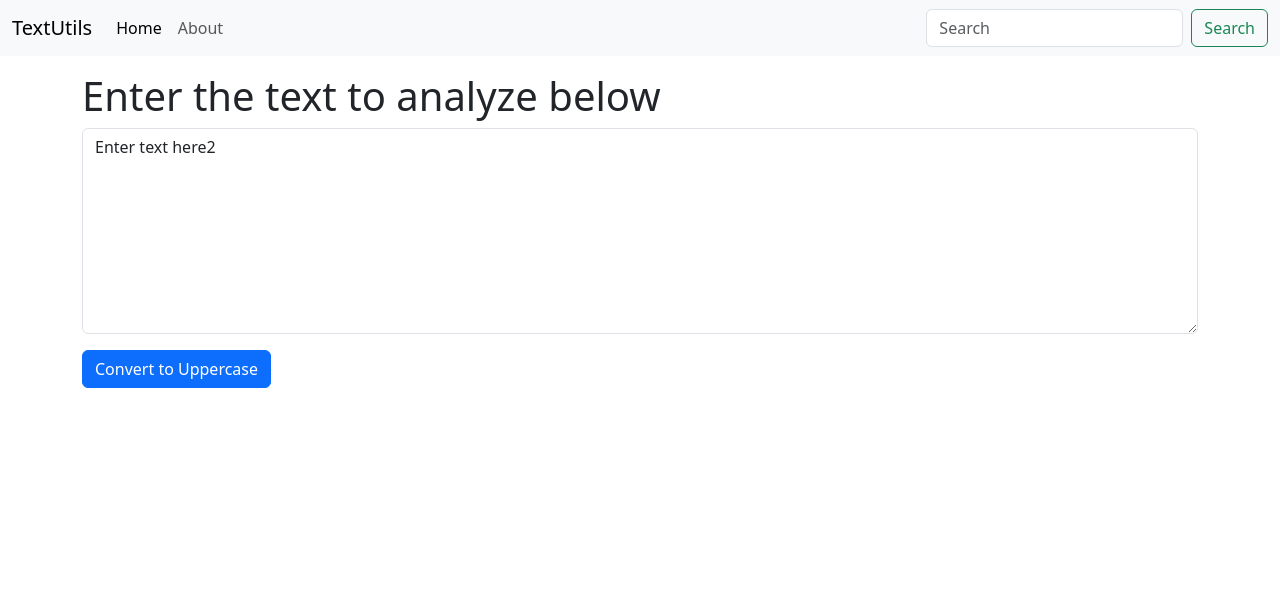
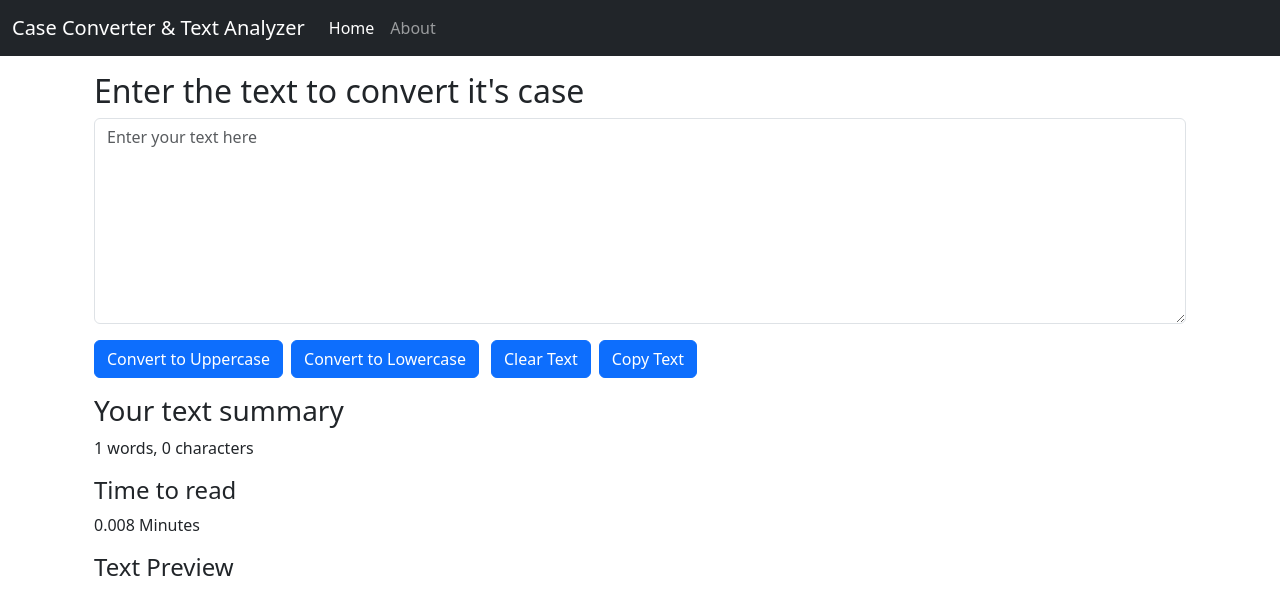
Before and after one commit to akshaykhare0501/my-app, a React (Create React App) app: page / in a window 1280 px wide. Shown: the top 614 px of the page. Built offline with nearby package versions, Linux system fonts and the light colour scheme.

Commit message:
Enable dark mode

```diff
--- a/src/App.js
+++ b/src/App.js
@@ -1,16 +1,20 @@
 import './App.css';
 import Navbar from './Components/Navbar';
 import TextForm from './Components/TextForm';
+// import About from './Components/About';
 
 function App() {
   return (
     <>
-      <Navbar title="TextUtils" aboutTextUtils="About" />
+      <Navbar title="Case Converter & Text Analyzer" aboutTextUtils="About" />
       {/* <Navbar/> This will use deault props */}
 
       <div className="container my-3">
-        <TextForm heading="Enter the text to analyze below"/>
+        <TextForm heading="Enter the text to convert it's case"/>
+        {/* <About/> */}
       </div>
+
+
 
     </>
 
--- /dev/null
+++ b/src/Components/About.js
@@ -0,0 +1,81 @@
+import React, { useState } from 'react'
+
+export default function About() {
+
+    const [myStyle, setMyStyle] = useState({
+        color: 'black',
+        backgroundColor: 'white'
+    })
+
+    // let myStyle={
+    //     color: 'white',
+    //     backgroundColor: 'black'
+    // }
+
+    const [btnText, setBtnText] = useState("Enable Dark Mode")
+
+    const toggleStyle = ()=>{
+        if(myStyle.color === "black"){
+            setMyStyle({
+                color: 'white',
+                backgroundColor: 'black',
+                border: "1px solid white"
+            })
+
+            setBtnText("Enable Light Mode")
+        }
+        else{
+            setMyStyle({
+                color: 'black',
+                backgroundColor: 'white'
+            })
+
+            setBtnText("Enable Dark Mode")
+        }
+    }
+
+    return (
+        <div className="container" style={myStyle}>
+            <h2 className='my-3'>About Us</h2>
+            <div className="accordion" id="accordionExample" style={myStyle}>
+                <div className="accordion-item">
+                    <h2 className="accordion-header">
+                        <button className="accordion-button" type="button" data-bs-toggle="collapse" data-bs-target="#collapseOne" aria-expanded="true" aria-controls="collapseOne" style={myStyle}>
+                            Accordion Item #1
+                        </button>
+                    </h2>
+                    <div id="collapseOne" className="accordion-collapse collapse show" data-bs-parent="#accordionExample">
+                        <div className="accordion-body" style={myStyle}>
+                            <strong>This is the first item's accordion body.</strong> It is shown by default, until the collapse plugin adds the appropriate classNamees that we use to style each element. These classNamees control the overall appearance, as well as the showing and hiding via CSS transitions. You can modify any of this with custom CSS or overriding our default variables. It's also worth noting that just about any HTML can go within the <code>.accordion-body</code>, though the transition does limit overflow.
+                        </div>
+                    </div>
+                </div>
+                <div className="accordion-item">
+                    <h2 className="accordion-header">
+                        <button className="accordion-button collapsed" type="button" data-bs-toggle="collapse" data-bs-target="#collapseTwo" aria-expanded="false" aria-controls="collapseTwo" style={myStyle}>
+                            Accordion Item #2
+                        </button>
+                    </h2>
+                    <div id="collapseTwo" className="accordion-collapse collapse" data-bs-parent="#accordionExample">
+                        <div className="accordion-body" style={myStyle}>
+                            <strong>This is the second item's accordion body.</strong> It is hidden by default, until the collapse plugin adds the appropriate classNamees that we use to style each element. These classNamees control the overall appearance, as well as the showing and hiding via CSS transitions. You can modify any of this with custom CSS or overriding our default variables. It's also worth noting that just about any HTML can go within the <code>.accordion-body</code>, though the transition does limit overflow.
+                        </div>
+                    </div>
+                </div>
+                <div className="accordion-item">
+                    <h2 className="accordion-header">
+                        <button className="accordion-button collapsed" type="button" data-bs-toggle="collapse" data-bs-target="#collapseThree" aria-expanded="false" aria-controls="collapseThree" style={myStyle}>
+                            Accordion Item #3
+                        </button>
+                    </h2>
+                    <div id="collapseThree" className="accordion-collapse collapse" data-bs-parent="#accordionExample">
+                        <div className="accordion-body" style={myStyle}>
+                            <strong>This is the third item's accordion body.</strong> It is hidden by default, until the collapse plugin adds the appropriate classNamees that we use to style each element. These classNamees control the overall appearance, as well as the showing and hiding via CSS transitions. You can modify any of this with custom CSS or overriding our default variables. It's also worth noting that just about any HTML can go within the <code>.accordion-body</code>, though the transition does limit overflow.
+                        </div>
+                    </div>
+                </div>
+            </div>
+            <button type="button" className="btn btn-primary my-3" onClick={toggleStyle}>{btnText}</button>
+        </div>
+    )
+}
--- a/src/Components/Navbar.js
+++ b/src/Components/Navbar.js
@@ -1,9 +1,33 @@
 import React from 'react'
 import PropTypes from 'prop-types'
+// import { useState } from 'react'
+// import TextForm from './TextForm';
 
 export default function Navbar(props) {
+
+    // const [searchTerm, setSearchTerm] = useState('');
+    // const [result, setResult] = useState('');
+    // const [text, setText] = useState('');
+
+    // useEffect(() => {
+    //     // Set the text from the imported content
+    //     setText(textContent);
+    //   }, []);
+
+
+    // const handleSearch = () => {
+    //   if (text.toLowerCase().includes(searchTerm.toLowerCase())) {
+    //     setResult(`Found: "${searchTerm}" in the text.`);
+    //     alert("text found");
+    //   } else {
+    //     setResult(`"${searchTerm}" not found.`);
+    //     alert("text not found");
+    //   }
+    // };
+
     return (
-        <nav className="navbar navbar-expand-lg bg-body-tertiary">
+
+        <nav className="navbar navbar-expand-lg navbar-dark bg-dark">
             <div className="container-fluid">
                 <a className="navbar-brand" href="/">{props.title}</a>
                 <button className="navbar-toggler" type="button" data-bs-toggle="collapse" data-bs-target="#navbarSupportedContent" aria-controls="navbarSupportedContent" aria-expanded="false" aria-label="Toggle navigation">
@@ -18,10 +42,10 @@
                             <a className="nav-link" href="/">{props.aboutTextUtils}</a>
                         </li>
                     </ul>
-                    <form className="d-flex" role="search">
-                        <input className="form-control me-2" type="search" placeholder="Search" aria-label="Search" />
-                        <button className="btn btn-outline-success" type="submit">Search</button>
-                    </form>
+                    {/* <form className="d-flex" role="search">
+                        <input className="form-control me-2" type="text" placeholder="Search" aria-label="Search"/>
+                        <button className="btn btn-outline-primary" type="submit">Search</button>
+                    </form> */}
                 </div>
             </div>
         </nav>
--- a/src/Components/TextForm.js
+++ b/src/Components/TextForm.js
@@ -1,12 +1,37 @@
 import React, {useState} from 'react'
 
+export default function TextForm(props) {
 
-export default function TextForm(props) {
+    const [text, setText] = useState("");
+    // text = "New text"; //Wrong way to change the state
+    //setText("New text"); //Correct way to change the state
+
     const handleUpClick = ()=>{
         // console.log("Uppercase was clicked: " + text);
         // setText("You have clicked on handleUpClick");
-        let newText = text.toUpperCase();
-        setText(newText);
+        let upText = text.toUpperCase();
+        setText(upText);
+    }
+
+    const handleLowClick = ()=>{
+        let lowText = text.toLowerCase();
+        setText(lowText);
+    }
+
+    const handleClearClick = ()=>{
+        let clearText = '';
+        setText(clearText);
+    }
+
+    const handleCopyClick = ()=>{
+        if(text.length>0){
+        navigator.clipboard.writeText(text);
+        alert("Text copied");
+        }
+        else{
+            alert("No text to copy");
+        }
+
     }
 
     const handleOnChange = (event)=>{
@@ -14,17 +39,29 @@
         setText(event.target.value)
     }
 
-    const [text, setText] = useState("Enter text here2");
-    // text = "New text"; //Wrong way to change the state
-    //setText("New text"); //Correct way to change the state
     return (
-        <div>
-            <h1>{props.heading}</h1>
+        <>
+        <div className='container'>
+            <h2>{props.heading}</h2>
             <div className="mb-3">
                 {/* <label htmlFor="myBox" class="form-label">Example textarea</label> */}
-                <textarea className="form-control" value={text} onChange={handleOnChange} id="myBox" rows="8"></textarea>
+                <textarea className="form-control" value={text} onChange={handleOnChange} id="myBox" rows="8" placeholder='Enter your text here'></textarea>
             </div>
             <button className="btn btn btn-primary" onClick={handleUpClick}>Convert to Uppercase</button>
+            <button className="btn btn btn-primary mx-2" onClick={handleLowClick}>Convert to Lowercase</button>
+            <button className="btn btn btn-primary mx-1" onClick={handleClearClick}>Clear Text</button>
+            <button className="btn btn btn-primary mx-1" id="copy" onClick={handleCopyClick}>Copy Text</button>
         </div>
+        <div className="container my-3">
+            <h3>Your text summary</h3>
+            <p>{text.split(" ").length} words, {text.length} characters</p>
+
+            <h4>Time to read</h4>
+            <p>{0.008*(text.split(" ").length)} Minutes</p>
+
+            <h4>Text Preview</h4>
+            <p>{text}</p>
+        </div>
+        </>
     )
 }
```
